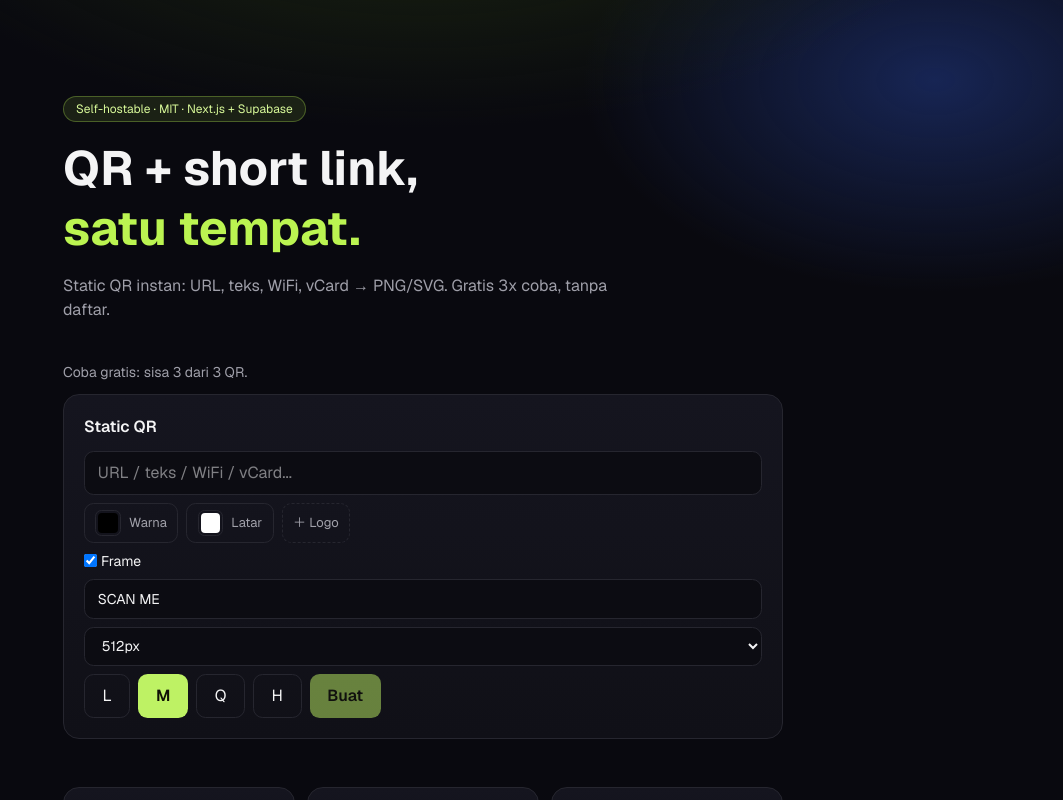
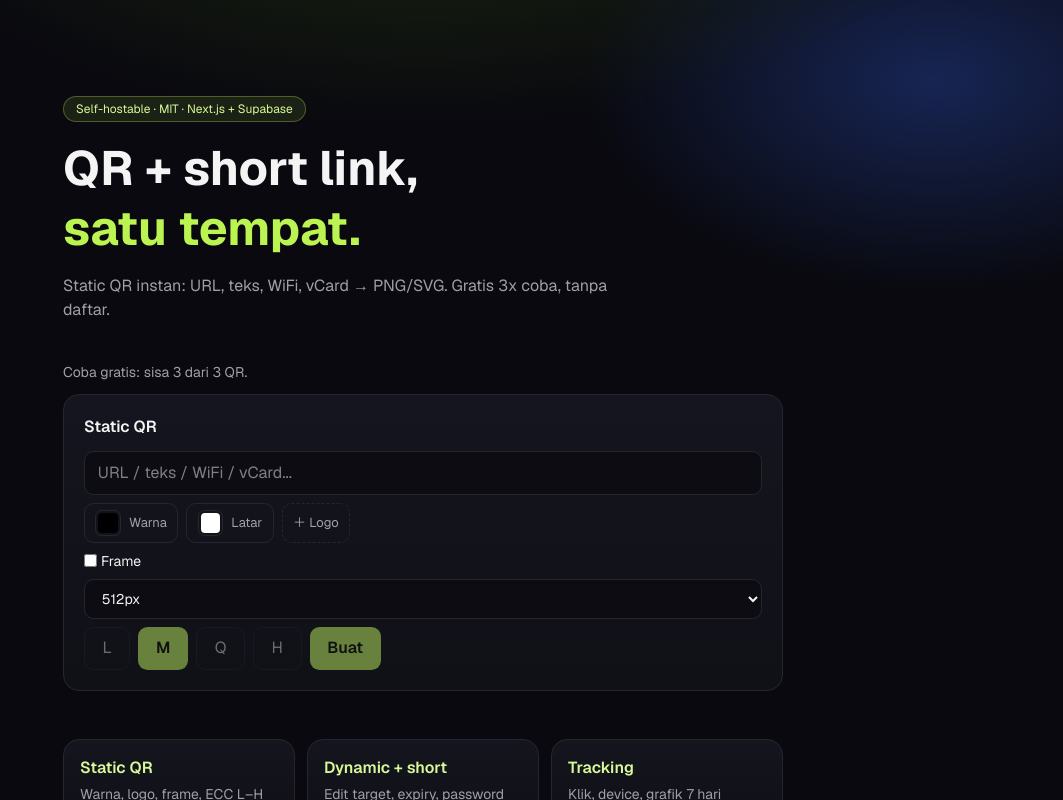
Before and after one commit to yanguswiradana/qrcodegen, a Next.js app: page / in a window 1280 px wide. Shown: the top 800 px of the page, without its empty margins (217-1280 px from the left). Built offline with nearby package versions, Linux system fonts and the light colour scheme.

Commit message:
Static QR: default tanpa frame/caption + ECC terkunci bila teks kosong
Output default cukup QR saja. Tombol L/M/Q/H disabled sampai ada URL/teks, cegah klik sia-sia.

```diff
--- a/src/components/QrStaticForm.tsx
+++ b/src/components/QrStaticForm.tsx
@@ -77,8 +77,8 @@ export default function QrStaticForm({
   const [color, setColor] = useState("#000000");
   const [bg, setBg] = useState("#ffffff");
   const [ecc, setEcc] = useState<"L" | "M" | "Q" | "H">("M");
-  const [frame, setFrame] = useState(true);
-  const [caption, setCaption] = useState("SCAN ME");
+  const [frame, setFrame] = useState(false);
+  const [caption, setCaption] = useState("");
   const [size, setSize] = useState(512);
   const [png, setPng] = useState("");
   const [svg, setSvg] = useState("");
@@ -189,7 +189,11 @@ export default function QrStaticForm({
               type="button"
               onClick={() => setEcc(e)}
               title={`Koreksi error ${e}`}
-              className={e === ecc ? "qr-btn" : "qr-btn-ghost"}
+              disabled={!text.trim() || disabled}
+              className={
+                (e === ecc ? "qr-btn" : "qr-btn-ghost") +
+                " disabled:opacity-40"
+              }
             >
               {e}
             </button>
```
